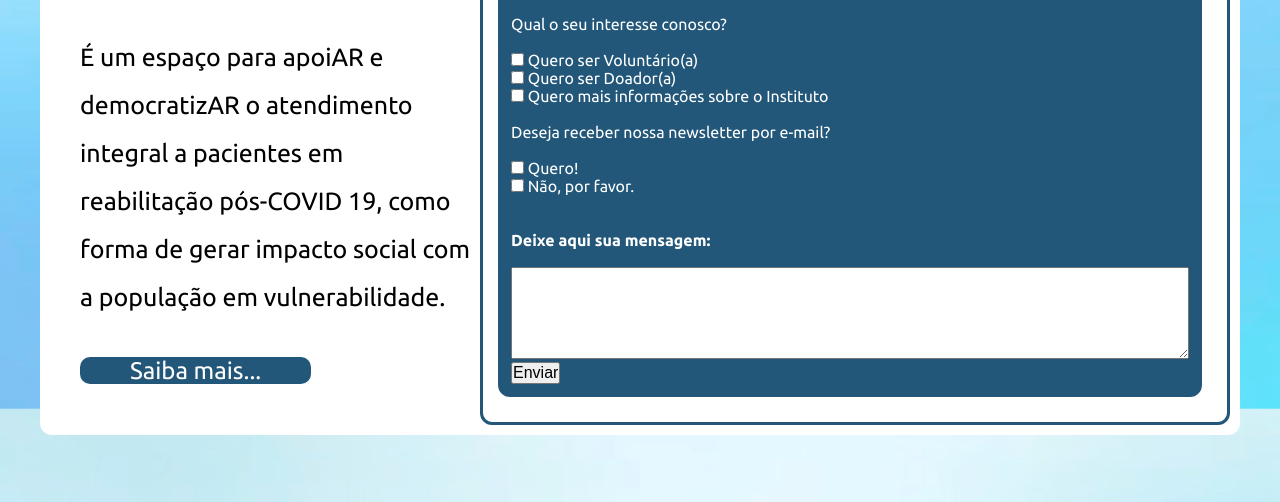
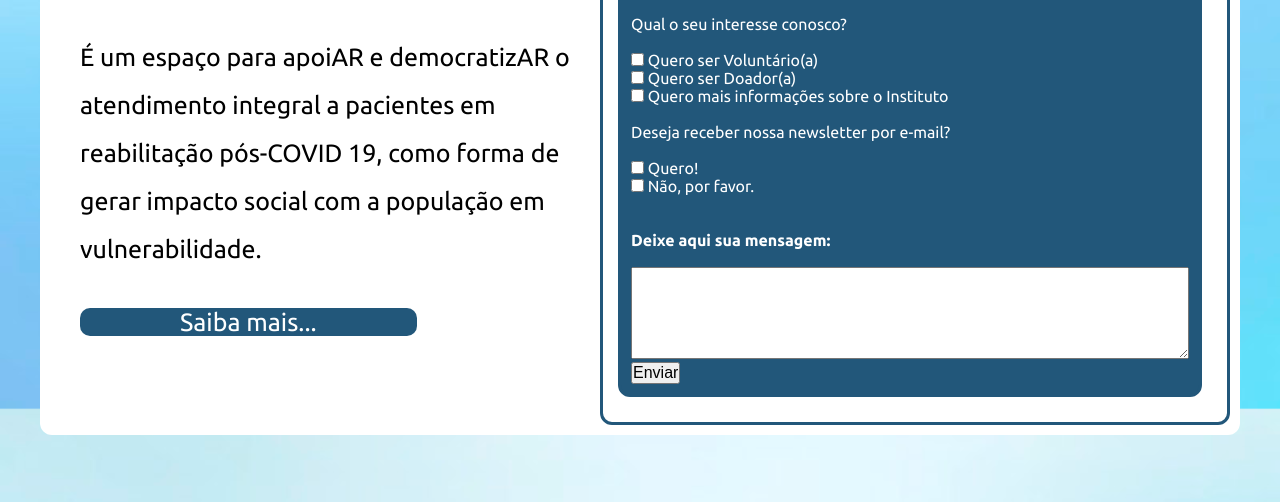
Before and after one commit to Guimonteirol/Projeto_Instituto_RecomecAR, a plain HTML site: page index.html in a window 1280 px wide. Shown: the part 444-946 px from the top of the page. Drawn offline with Linux system fonts and the light colour scheme; a web font is replaced by a local one.

Commit message:
Realizada modificação nas classes container e na description

```diff
--- a/index.html
+++ b/index.html
@@ -28,16 +28,16 @@
             </nav>
         </header>
         <main>
-            <section class="content">
-                <div class="container-imagem ">
+            <section class="container">
+                <div class="container-apresentacao ">
                     <img class="config-img" src="img/respirar-img.jpeg"  title="Imagem repirar" alt="Imagem respirar">
-                    <div class="texto1">
+                    <div class="texto-apresentacao">
                         <h1>O Instituto RecomeçAR</h1><hr><br>
                         <p>É um espaço para apoiAR e democratizAR o atendimento integral a pacientes em reabilitação pós-COVID 19, como forma de gerar impacto social com a população em vulnerabilidade.</p>
                         <p><a href="sobrenos.html">Saiba mais...</a></p>
                     </div>
                 </div>
-                <div class="form">
+                <div class="container-form">
                     <div >
                         <h4>Deseja contribuir com o Instituto RecomeçAR? <br><br> Preencha o formulário abaixo que logo entraremos em contato! </h4>
                     </div>
--- a/styles.css/style.css
+++ b/styles.css/style.css
@@ -128,17 +128,19 @@ nav li {
 
 /*FIM DA NAVBAR*/
 
-.content {
+.container {
     display: flex;
 }
 
-.content div  {
+/*MAIN*/
+
+.container div  {
     flex-wrap: wrap;
     padding-left: 15px;
     margin-top: 10px;
 }
 
-.container-imagem img {
+.container-apresentacao img {
     width: 200px;
 }
 .config-img {
@@ -146,36 +148,36 @@ nav li {
     border-color: #c7f9cc ;
 }
 
-.texto1 p {
+.texto-apresentacao p {
     margin-top: 25px;
     align-items: center;
     justify-items: center;
     font-size: 25px;
     line-height: 48px;
     line-height: 3rem;
-    width: 50vh;
+    width: 65vh;
 }
 
-.texto1 p a  {
+.texto-apresentacao p a  {
         text-decoration: none;
         background-color: #22577aff;
         border-radius: 10px;
         color: white;
-        padding-left: 50px;
-        padding-right: 50px;
-        font-size: 10px;
-        font-size: 1.5rem;
+        padding-left: 100px;
+        padding-right: 100px;
+        font-size: 25px;
         line-height: 48px;
         line-height: 3rem;
+        text-align: center;
 }
 
-.form {
+.container-form {
     border: solid #22577aff;
     border-radius: 12px;
     padding: 25px;
 }
 
-.form div {
+.container-form div {
     width: 100%;
     height: max-content;
     border: solid #22577aff;
@@ -190,6 +192,8 @@ form textarea {
     width: 100%;
     height: 100%;
 }
+
+/*FIM MAIN*/
 
 
 /*FOOTER*/
```
